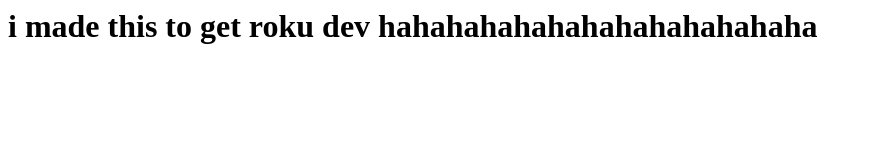
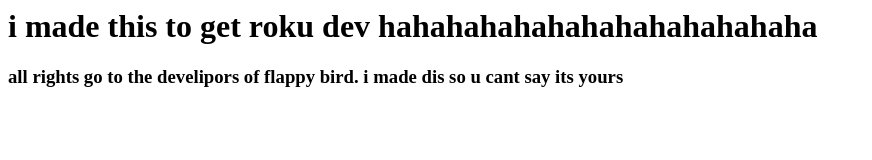
Before and after one commit to Binary0universe/rehehe, a plain HTML site: page index.html in a window 1280 px wide. Shown: the whole page, without its empty margins (0-872 px from the left). Drawn offline with Linux system fonts and the light colour scheme.

Commit message:
Update index.html

```diff
--- a/index.html
+++ b/index.html
@@ -5,4 +5,5 @@
   <body>
     <h1>i made this to get roku dev hahahahahahahahahahahahaha</h1>
   </body>
+  <body><h3>all rights go to the develipors of flappy bird. i made dis so u cant say its yours</h3></body>
 </html>
```
